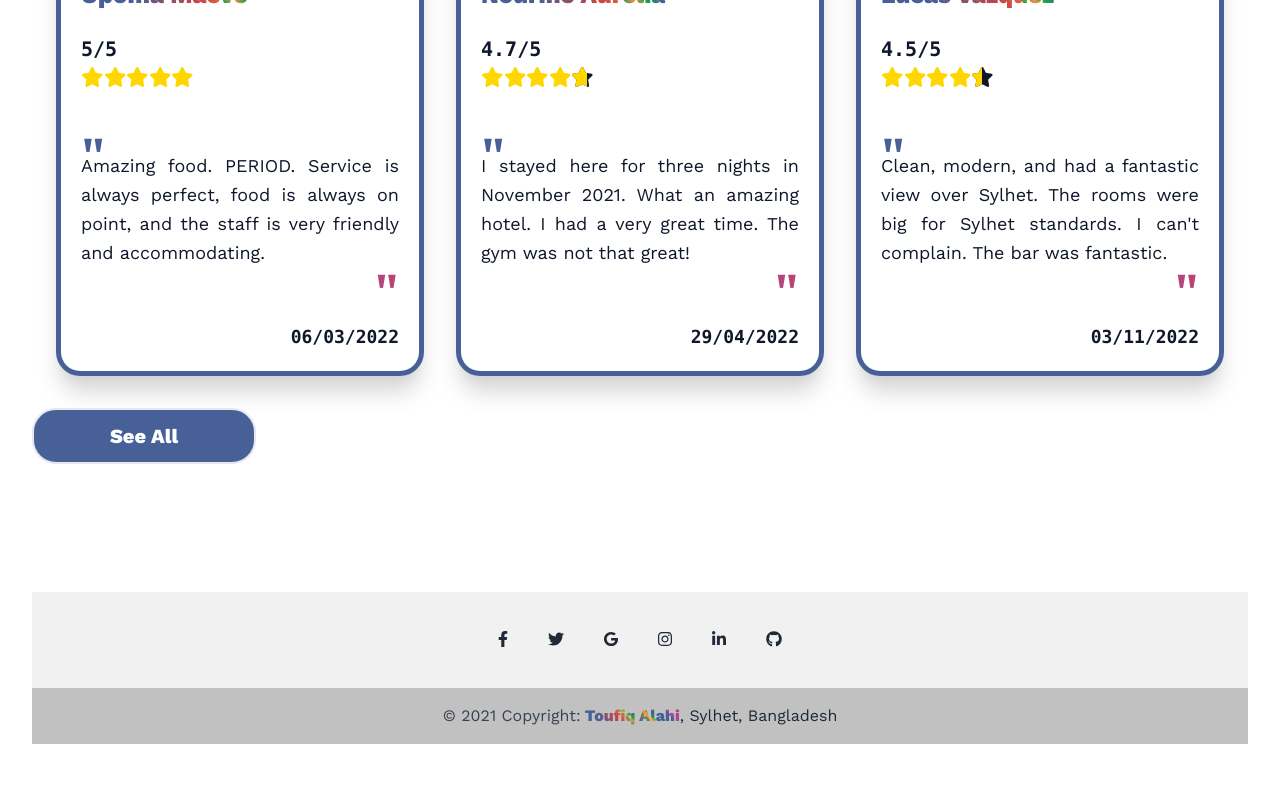
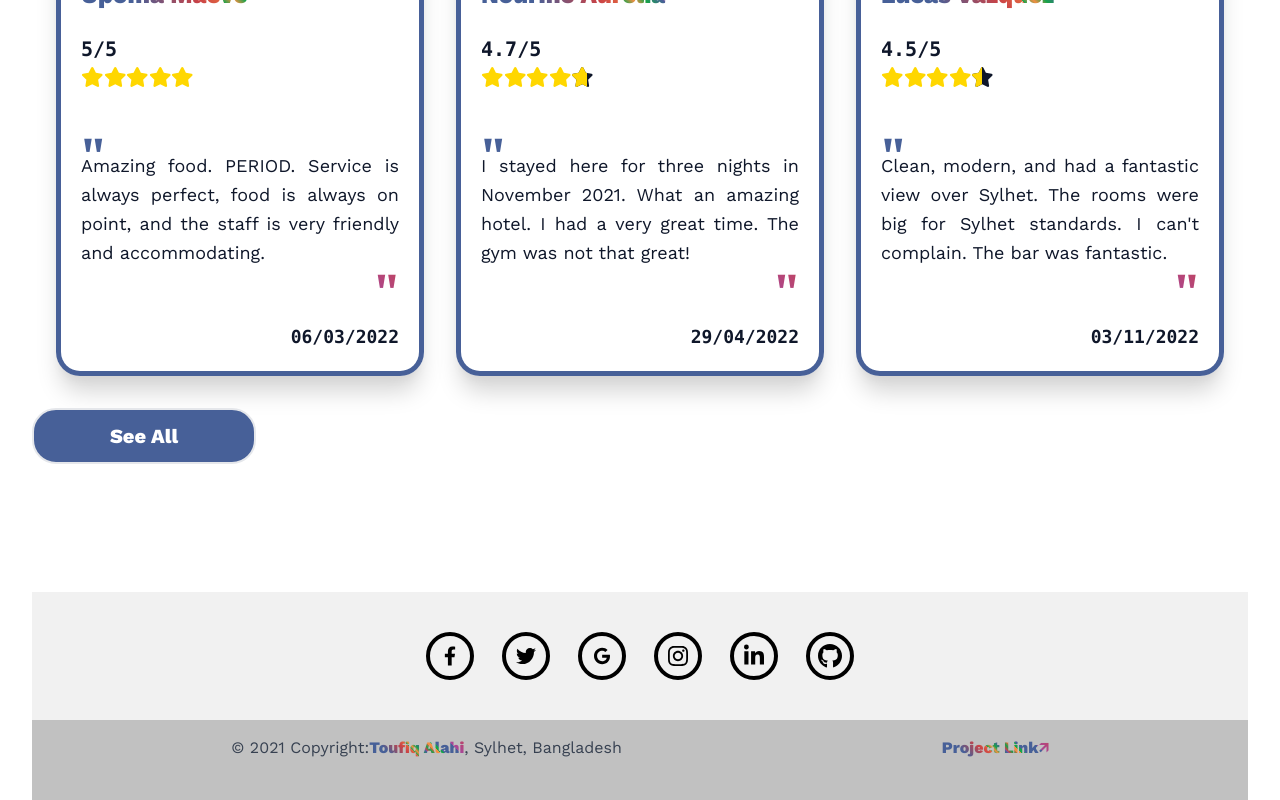
Before and after one commit to ToufiqAlahi/ButterFinger-Motel, a React (Create React App) app: page / in a window 1280 px wide. Shown: the part 1218-2018 px from the top of the page. Before the commit the page ends 1962 px from the top, so only its background shows below. Built offline with nearby package versions, Linux system fonts and the light colour scheme.

Commit message:
added project link

```diff
--- a/src/components/Footer/Footer.js
+++ b/src/components/Footer/Footer.js
@@ -2,21 +2,23 @@ import React from "react";
 
 const Footer = () => {
   return (
-    <footer className="text-center text-white bg-[#f1f1f1]  mt-32 ">
-      <div className="container pt-9">
-        <div className="flex justify-center mb-9 ">
+    <footer className="text-center text-white bg-[#f1f1f1] mt-32">
+      <div className="pt-9">
+        <div className="flex justify-center mx-auto mb-9 gap-5">
           <a
             rel="noreferrer"
             target="_blank"
             href="https://www.facebook.com/Toufiq.ThePandaScheme"
-            className="mr-5 md:mr-10 text-gray-800"
+            className="border-4 border-black rounded-full text-black
+            leading-normal uppercase hover:bg-black hover:bg-opacity-5 focus:outline-none focus:ring-0 transition duration-150 ease-in-out w-12 h-12 m-1
+            "
           >
             <svg
               aria-hidden="true"
               focusable="false"
               data-prefix="fab"
               data-icon="facebook-f"
-              className="svg-inline--fa fa-facebook-f w-2.5"
+              class="w-3 h-full mx-auto"
               role="img"
               xmlns="http://www.w3.org/2000/svg"
               viewBox="0 0 320 512"
@@ -31,14 +33,15 @@ const Footer = () => {
             rel="noreferrer"
             target="_blank"
             href="https://twitter.com/TOUFIQALAHI"
-            className="mr-5 md:mr-10 text-gray-800"
+            className="border-4 border-black rounded-full text-black
+            leading-normal uppercase hover:bg-black hover:bg-opacity-5 focus:outline-none focus:ring-0 transition duration-150 ease-in-out w-12 h-12 m-1"
           >
             <svg
               aria-hidden="true"
               focusable="false"
               data-prefix="fab"
               data-icon="twitter"
-              className="svg-inline--fa fa-twitter w-4"
+              class="w-[20px] h-full mx-auto"
               role="img"
               xmlns="http://www.w3.org/2000/svg"
               viewBox="0 0 512 512"
@@ -53,14 +56,15 @@ const Footer = () => {
             rel="noreferrer"
             target="_blank"
             href="mailto:toufiq.sec.cse10@gmail.com"
-            className="mr-5 md:mr-10 text-gray-800"
+            className=" border-4 border-black rounded-full text-black
+            leading-normal uppercase hover:bg-black hover:bg-opacity-5 focus:outline-none focus:ring-0 transition duration-150 ease-in-out w-12 h-12 m-1"
           >
             <svg
               aria-hidden="true"
               focusable="false"
               data-prefix="fab"
               data-icon="google"
-              className="svg-inline--fa fa-google w-3.5"
+              class="w-4 h-full mx-auto"
               role="img"
               xmlns="http://www.w3.org/2000/svg"
               viewBox="0 0 488 512"
@@ -75,14 +79,15 @@ const Footer = () => {
             rel="noreferrer"
             target="_blank"
             href="https://www.instagram.com/tigermate_"
-            className="mr-5 md:mr-10 text-gray-800"
+            className=" border-4 border-black rounded-full text-black
+            leading-normal uppercase hover:bg-black hover:bg-opacity-5 focus:outline-none focus:ring-0 transition duration-150 ease-in-out w-12 h-12 m-1"
           >
             <svg
               aria-hidden="true"
               focusable="false"
               data-prefix="fab"
               data-icon="instagram"
-              className="svg-inline--fa fa-instagram w-3.5"
+              class="w-5 h-full mx-auto"
               role="img"
               xmlns="http://www.w3.org/2000/svg"
               viewBox="0 0 448 512"
@@ -97,14 +102,15 @@ const Footer = () => {
             rel="noreferrer"
             target="_blank"
             href="https://www.linkedin.com/in/toufiq-alahi"
-            className="mr-5 md:mr-10 text-gray-800"
+            className=" border-4 border-black rounded-full text-black
+            leading-normal uppercase hover:bg-black hover:bg-opacity-5 focus:outline-none focus:ring-0 transition duration-150 ease-in-out w-12 h-12 m-1"
           >
             <svg
               aria-hidden="true"
               focusable="false"
               data-prefix="fab"
               data-icon="linkedin-in"
-              className="svg-inline--fa fa-linkedin-in w-3.5"
+              class="w-[20px] h-full mx-auto"
               role="img"
               xmlns="http://www.w3.org/2000/svg"
               viewBox="0 0 448 512"
@@ -119,14 +125,15 @@ const Footer = () => {
             rel="noreferrer"
             target="_blank"
             href="https://github.com/ToufiqAlahi"
-            className="text-gray-800"
+            className="border-4 border-black rounded-full text-black
+            leading-normal uppercase hover:bg-black hover:bg-opacity-5 focus:outline-none focus:ring-0 transition duration-150 ease-in-out w-12 h-12 m-1"
           >
             <svg
               aria-hidden="true"
               focusable="false"
               data-prefix="fab"
               data-icon="github"
-              className="svg-inline--fa fa-github w-4"
+              class="w-6 h-full mx-auto"
               role="img"
               xmlns="http://www.w3.org/2000/svg"
               viewBox="0 0 496 512"
@@ -140,15 +147,22 @@ const Footer = () => {
         </div>
       </div>
 
-      <div className="text-center text-gray-700 p-4 bg-[#00000033]">
+      <div className="text-center text-gray-700 p-4 flex justify-center items-center pb-10 bg-[#00000033]">
         © 2021 Copyright:
         <a
-          className="text-gray-800 "
           rel="noreferrer"
           target="_blank"
           href="https://toufiq-alahi.netlify.app"
         >
           <b className="gradient-text"> Toufiq Alahi</b>, Sylhet, Bangladesh
+        </a>
+        <a
+          className="text-slate-700 ml-[25vmax]"
+          rel="noreferrer"
+          href="https://github.com/ToufiqAlahi/ButterFinger-Motel"
+          target="_blank"
+        >
+          <b className="gradient-text">Project Link🡭</b>
         </a>
       </div>
     </footer>
```
